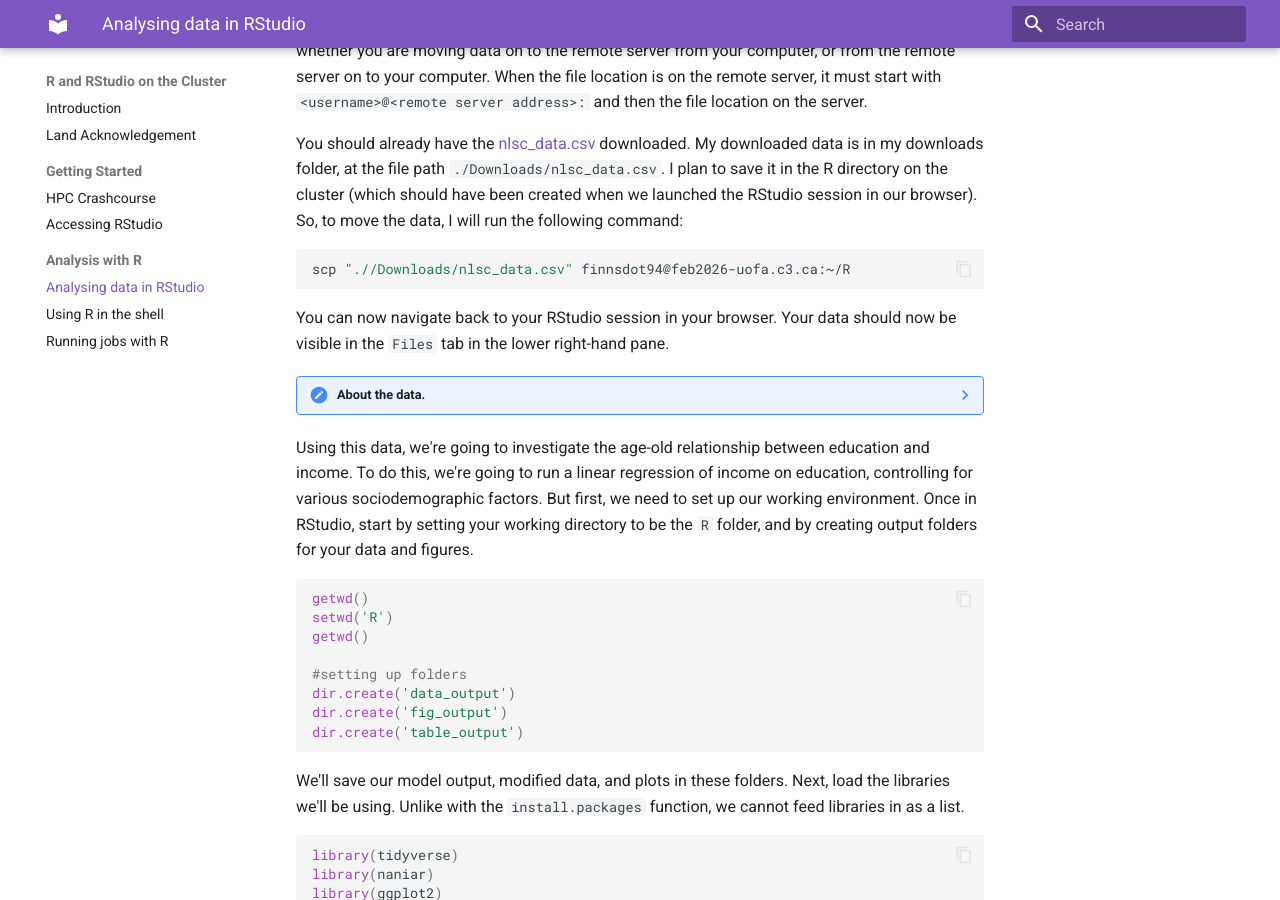
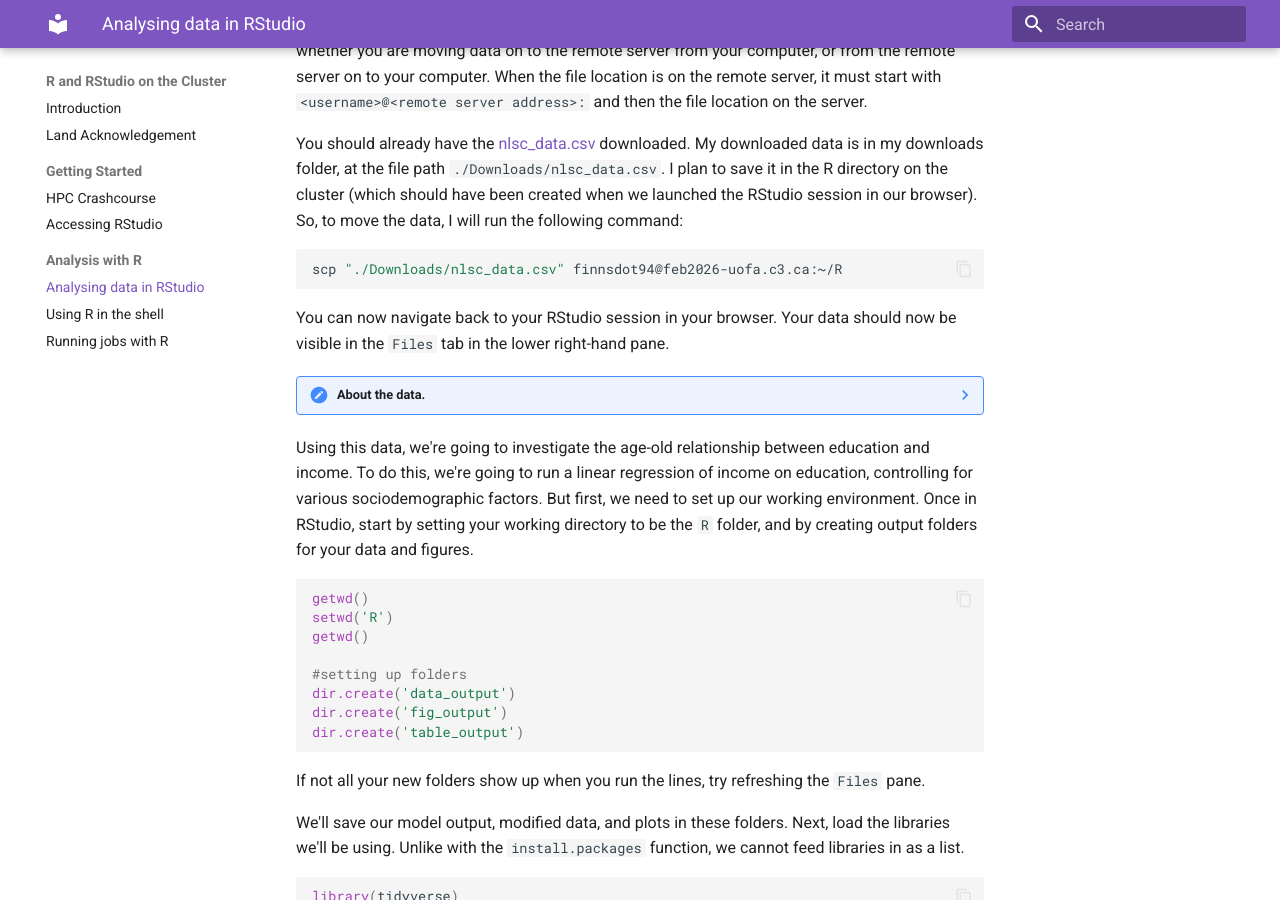
Before and after one commit to finnsdottir/hpc_r_2026, an MkDocs documentation site: the page built from docs/analysing_rstudio.md, in a window 1280 px wide and 900 px high, scrolled down 260 px. Built offline with MkDocs 1.6.1 and Material for MkDocs 9.7.7, drawn with Linux system fonts in a browser that asks for light colours.

Commit message:
typo in file path

````diff
--- a/docs/analysing_rstudio.md
+++ b/docs/analysing_rstudio.md
@@ -7,7 +7,7 @@ The `scp` command follows the structure `scp <file start location> <file end loc
 You should already have the [nlsc_data.csv](./content/nlsc_data.csv) downloaded. My downloaded data is in my downloads folder, at the file path `./Downloads/nlsc_data.csv`. I plan to save it in the R directory on the cluster (which should have been created when we launched the RStudio session in our browser). So, to move the data, I will run the following command:
 
 ```shell
-scp ".//Downloads/nlsc_data.csv" finnsdot94@feb2026-uofa.c3.ca:~/R
+scp "./Downloads/nlsc_data.csv" finnsdot94@feb2026-uofa.c3.ca:~/R
 ```
 
 You can now navigate back to your RStudio session in your browser. Your data should now be visible in the `Files` tab in the lower right-hand pane.
@@ -42,6 +42,8 @@ dir.create('data_output')
 dir.create('fig_output')
 dir.create('table_output')
 ```
+
+If not all your new folders show up when you run the lines, try refreshing the `Files` pane.
 
 We'll save our model output, modified data, and plots in these folders. Next, load the libraries we'll be using. Unlike with the `install.packages ` function, we cannot feed libraries in as a list.
 
````
